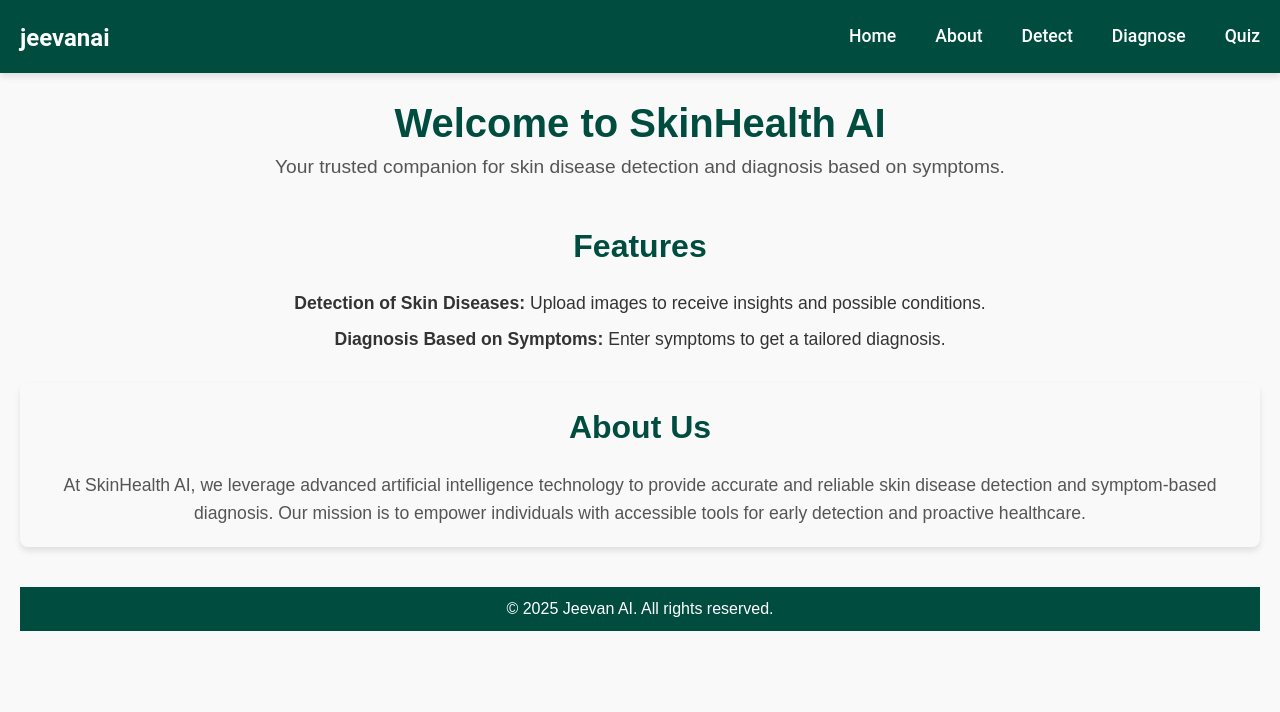
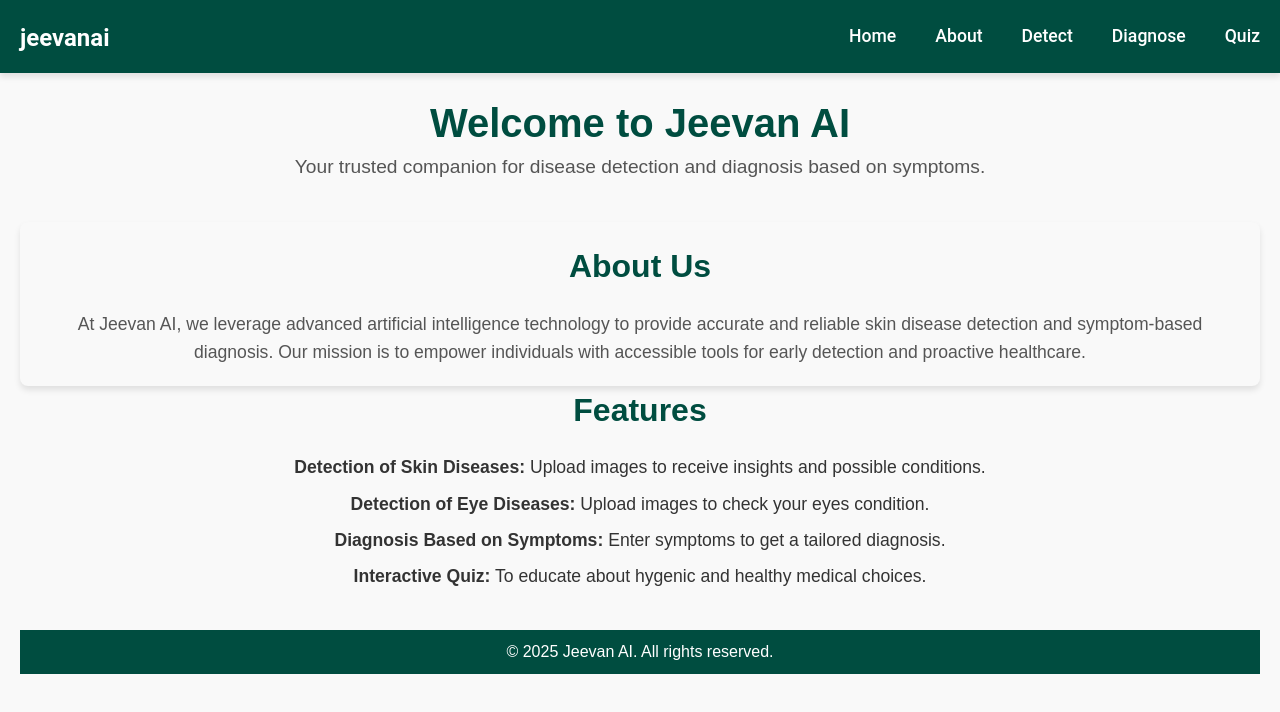
Before and after one commit to Pawanraj2004/JeevanAI, a React (Vite) app: page / in a window 1280 px wide. Shown: the top 712 px of the page. Built offline with nearby package versions, Linux system fonts and the light colour scheme.

Commit message:
Update Home.jsx

```diff
--- a/src/home/Home.jsx
+++ b/src/home/Home.jsx
@@ -2,11 +2,20 @@ const Home = () => {
   return (
     <div style={{ fontFamily: 'Arial, sans-serif', padding: '20px', textAlign: 'center' }}>
       <header style={{ marginBottom: '40px' }}>
-        <h1 style={{ fontSize: '2.5em', color: '#004d40' }}>Welcome to SkinHealth AI</h1>
+        <h1 style={{ fontSize: '2.5em', color: '#004d40' }}>Welcome to Jeevan AI</h1>
         <p style={{ fontSize: '1.2em', color: '#555' }}>
-          Your trusted companion for skin disease detection and diagnosis based on symptoms.
+          Your trusted companion for disease detection and diagnosis based on symptoms.
         </p>
       </header>
+
+      <section style={{ backgroundColor: '#f9f9f9', padding: '20px', borderRadius: '8px', boxShadow: '0 4px 6px rgba(0, 0, 0, 0.1)' }}>
+        <h2 style={{ fontSize: '2em', color: '#004d40', marginBottom: '20px' }}>About Us</h2>
+        <p style={{ fontSize: '1.1em', color: '#555', lineHeight: '1.6' }}>
+          At Jeevan AI, we leverage advanced artificial intelligence technology to provide accurate and reliable
+          skin disease detection and symptom-based diagnosis. Our mission is to empower individuals with
+          accessible tools for early detection and proactive healthcare.
+        </p>
+      </section>
 
       <section style={{ marginBottom: '30px' }}>
         <h2 style={{ fontSize: '2em', color: '#004d40', marginBottom: '20px' }}>Features</h2>
@@ -15,19 +24,18 @@ const Home = () => {
             <strong>Detection of Skin Diseases:</strong> Upload images to receive insights and possible conditions.
           </li>
           <li style={{ marginBottom: '10px' }}>
+            <strong>Detection of Eye Diseases:</strong> Upload images to check your eyes condition.
+          </li>
+          <li style={{ marginBottom: '10px' }}>
             <strong>Diagnosis Based on Symptoms:</strong> Enter symptoms to get a tailored diagnosis.
+          </li>
+          <li style={{ marginBottom: '10px' }}>
+            <strong>Interactive Quiz:</strong> To educate about hygenic and healthy medical choices.
           </li>
         </ul>
       </section>
 
-      <section style={{ backgroundColor: '#f9f9f9', padding: '20px', borderRadius: '8px', boxShadow: '0 4px 6px rgba(0, 0, 0, 0.1)' }}>
-        <h2 style={{ fontSize: '2em', color: '#004d40', marginBottom: '20px' }}>About Us</h2>
-        <p style={{ fontSize: '1.1em', color: '#555', lineHeight: '1.6' }}>
-          At SkinHealth AI, we leverage advanced artificial intelligence technology to provide accurate and reliable
-          skin disease detection and symptom-based diagnosis. Our mission is to empower individuals with
-          accessible tools for early detection and proactive healthcare.
-        </p>
-      </section>
+
 
       <footer style={{ marginTop: '40px', color: '#fff', backgroundColor: '#004d40', padding: '10px 0' }}>
         <p>&copy; 2025 Jeevan AI. All rights reserved.</p>
```
